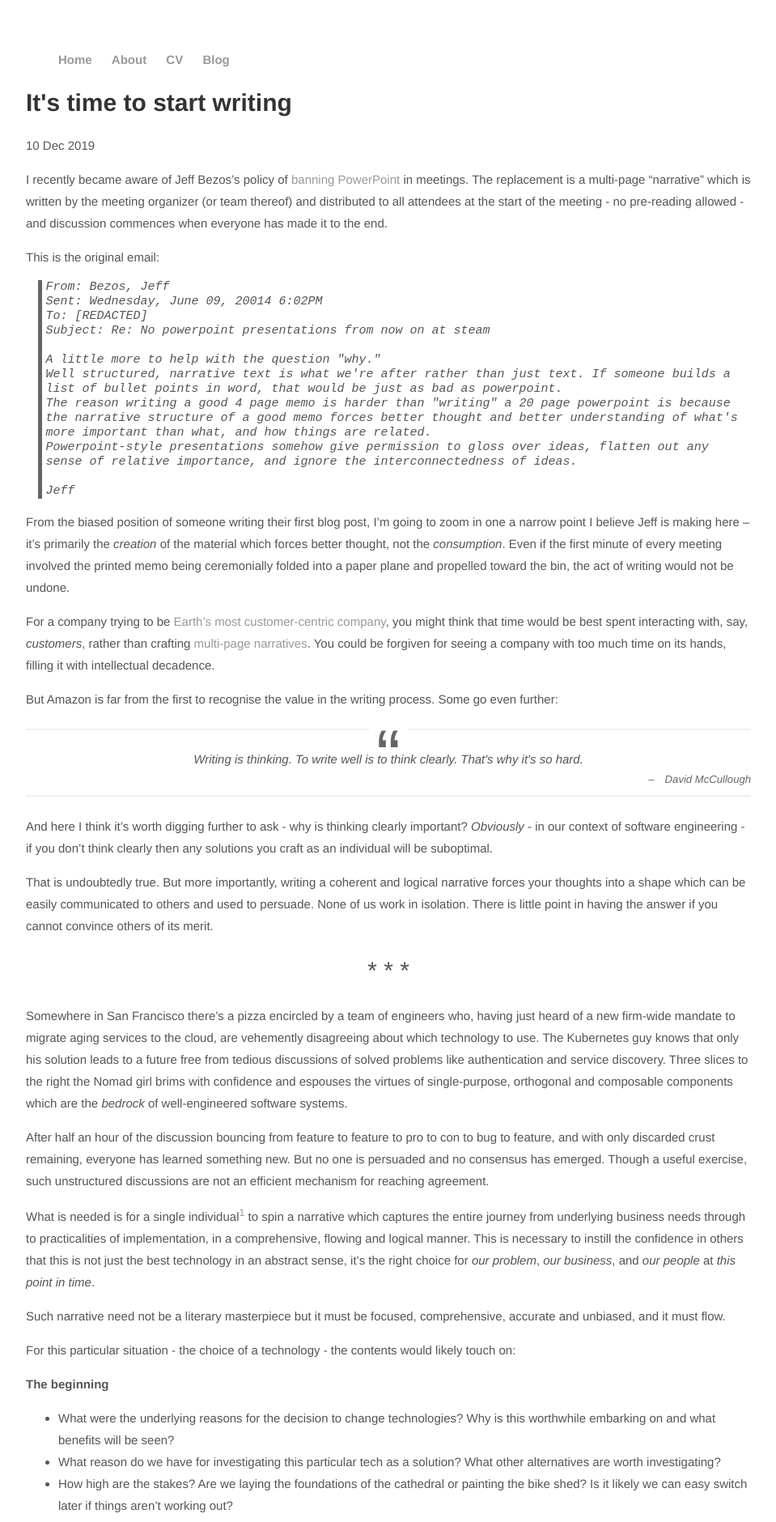
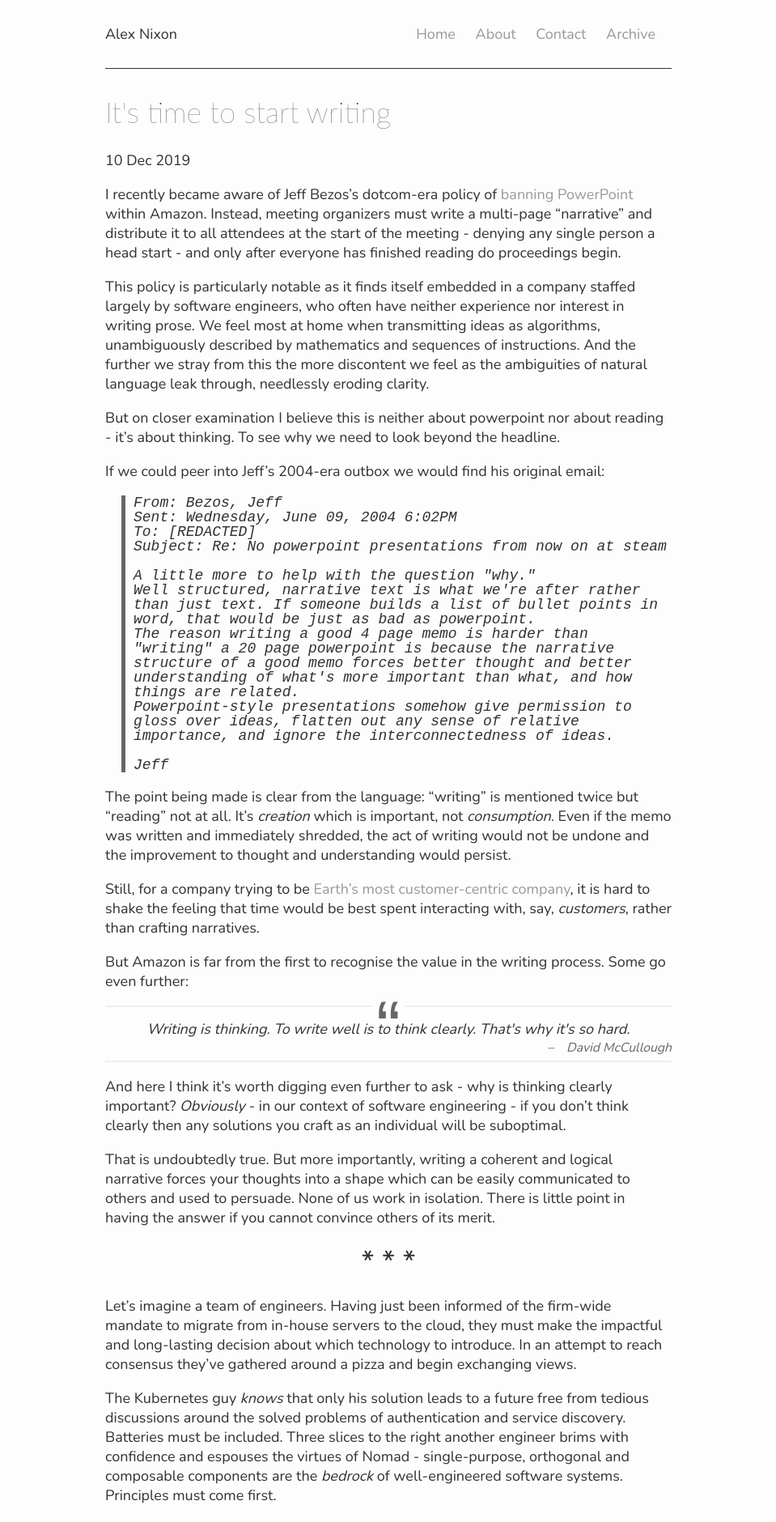
Before and after one commit to alexnixon/alexnixon.github.io, a Jekyll site: the page built from _posts/2019-12-10-introduction.md, in a window 1280 px wide. Shown: the top 1880 px of the page at 81% size, without its empty margins (160-1119 px from the left). Built offline with Jekyll 4.4.1, drawn with Linux system fonts in a browser that asks for light colours; comment, search, counter and statistics services are not loaded; some of the changed text lies outside the part shown.

Commit message:
Big changes

```diff
--- a/_config.yml
+++ b/_config.yml
@@ -1,2 +1,5 @@
 name: Alex Nixon
 markdown: kramdown
+include: ['_pages']
+sass:
+  style: compact
--- a/_layouts/default.html
+++ b/_layouts/default.html
@@ -2,19 +2,28 @@
   <html>
     <head>
       <title>{{ page.title }}</title>
-			<!-- link to main stylesheet -->
+      <link href="https://fonts.googleapis.com/css?family=Alegreya+Sans&display=swap" rel="stylesheet">
+      <link href="https://fonts.googleapis.com/css?family=Nunito&display=swap" rel="stylesheet">
       <link rel="stylesheet" type="text/css" href="/css/main.css">
+
+      <meta name="viewport" content="width=device-width, initial-scale=1">
       <script async defer src="https://buttons.github.io/buttons.js"></script>
+      <script type="text/javascript" src="https://platform.linkedin.com/badges/js/profile.js" async defer></script>
     </head>
     <body>
+      <header>
         <nav>
+          <div class="logo">
+            Alex Nixon
+          </div>
           <ul>
             <li><a href="/">Home</a></li>
             <li><a href="/about">About</a></li>
-	        		<li><a href="/cv">CV</a></li>
-	        		<li><a href="/blog">Blog</a></li>
+            <li><a href="/contact">Contact</a></li>
+            <li><a href="/archive">Archive</a></li>
           </ul>
         </nav>
+      </header>
       <div class="container">
 
       {{ content }}
@@ -22,6 +31,7 @@
       </div><!-- /.container -->
       <footer>
         <ul>
+          <li>© Copyright 2019 Alex Nixon</li>
           <li><a href="https://twitter.com/alexnixon_uk?ref_src=twsrc%5Etfw" class="twitter-follow-button" data-show-count="false">Follow @alexnixon_uk</a><script async src="https://platform.twitter.com/widgets.js" charset="utf-8"></script></li>
           <li><a class="github-button" href="https://github.com/alexnixon" aria-label="Follow @alexnixon on GitHub">Follow @alexnixon</a></li>
         </ul>
--- a/_layouts/post.html
+++ b/_layouts/post.html
@@ -1,9 +1,46 @@
 ---
 layout: default
 ---
-<h1>{{ page.title }}</h1>
-<p class="meta">{{ page.date | date_to_string }}</p>
+<div class="post">
+  <h1>{{ page.title }}</h1>
+  <p class="meta">{{ page.date | date_to_string }}</p>
 
-<div class="post">
-  {{ content }}
+  <div class="post_content">
+    {{ content }}
+  </div>
+
 </div>
+
+<hr/>
+
+<div class="email-signup">
+  <h3>Before you go...</h3>
+  <p class="email-signup-text">
+    Like this article? Sign up to receive a brief email whenever I write something new.
+  </p>
+
+  <!-- Begin Mailchimp Signup Form -->
+  <link href="//cdn-images.mailchimp.com/embedcode/horizontal-slim-10_7.css" rel="stylesheet" type="text/css">
+  <style type="text/css">
+    #mc_embed_signup{background:#fff; clear:left; font:14px Helvetica,Arial,sans-serif; width:100%;}
+    /* Add your own Mailchimp form style overrides in your site stylesheet or in this style block.
+       We recommend moving this block and the preceding CSS link to the HEAD of your HTML file. */
+  </style>
+  <div id="mc_embed_signup">
+  <form action="https://github.us4.list-manage.com/subscribe/post?u=b53f1ef928e49420d5a3c8cdc&amp;id=ff7c9d912b" method="post" id="mc-embedded-subscribe-form" name="mc-embedded-subscribe-form" class="validate" target="_blank" novalidate>
+      <div id="mc_embed_signup_scroll">
+
+    <input type="email" value="" name="EMAIL" class="email" id="mce-EMAIL" placeholder="email address" required>
+      <!-- real people should not fill this in and expect good things - do not remove this or risk form bot signups-->
+      <div style="position: absolute; left: -5000px;" aria-hidden="true"><input type="text" name="b_b53f1ef928e49420d5a3c8cdc_ff7c9d912b" tabindex="-1" value=""></div>
+      <div class="clear"><input type="submit" value="Subscribe" name="subscribe" id="mc-embedded-subscribe" class="button"></div>
+      </div>
+  </form>
+  </div>
+
+<!--End mc_embed_signup-->
+
+  <p class="email-signup-text">
+    No spam, ever. Unsubscribe any time.
+  </p>
+</div>
--- /dev/null
+++ b/_pages/about.md
@@ -0,0 +1,27 @@
+---
+layout: page
+title: About
+permalink: /about/
+---
+
+The author
+----------
+I'm a technologist. For the first ~5 years of my career I worked at a then-startup called [SwiftKey](http://www.swiftkey.com). I joined very early on and worked on...a ton of things, from low-level C++ optimization all the way up to building initial cloud services for bulk language processing, and everything in between.
+
+I then moved to a quantitative hedge fund called [GSA Capital](www.gsacapital.com) and stayed for the next five years. Such companies contain a huge amount of software and it's not always easy to explain to outsiders what it all does, but it's probably accurate to call my slice a combination of middle-office data management and multi-asset-class trade executions. It's much more interesting than it sounds, I promise.
+
+On the technology side I consider myself a back-end generalist. But in the last few years I've spent quite a while making the JVM do what I want - whether that's functional programming with Scala, optimizing latency with Java, or just...*having fun* with Clojure.
+
+Right now I have some free time, so I'm learning Haskell.
+
+<img src="/img/face.jpg" class="profile-pic" />
+
+The blog
+--------
+This blog is spilling out of my fingers partly because I find writing enjoyable, partly out of vanity and the vague hope I can contribute something of value, and partly because if my thoughts are wrong then I'd rather find out sooner than later. And you certainly can't be Wrong On The Internet for long before someone tells you about it.
+
+
+The blog will likely be very low volume. I'll try stick to programming and technology but I might venture off if I find myself with coherent thoughts on some other subject.
+
+
+Feel free to shout at me on Twitter.
--- /dev/null
+++ b/_pages/contact.md
@@ -0,0 +1,15 @@
+---
+layout: page
+title: Contact
+permalink: /contact/
+---
+
+I'm always happy when people get in touch - if you're in doubt, hit send! My address is `alex.nixon.88` at the gmail domain. Email is my preferred method of communication, but you should also be able to reach me via Twitter.
+
+I try to reply to all emails but if I miss one then don't take it personally - I'm either busy or just failing to manage my inbox.
+
+Things which I'd love receiving:
+- Articles you've written or read and found interesting on software engineering, technology, or finance
+- Feedback on anything I've written
+- Invitations to chat about any aspect of software - even in person (I'm based in London)
+- Anything else technology related!
--- a/_posts/2019-12-10-introduction.md
+++ b/_posts/2019-12-10-introduction.md
@@ -1,16 +1,21 @@
 ---
 layout: post
 title: "It's time to start writing"
+teaser: "In 2004, Amazon's Jeff Bezos instructed a firm-wide ban on powerpoint. Starting from there, I explore how software engineers can use writing to increase their effectiveness."
 date: 2019-12-10
 ---
 
-I recently became aware of Jeff Bezos's policy of [banning PowerPoint](https://web.archive.org/web/20150730231457/https://blog.hirevue.com/sales/what-i-learned-from-jeff-bezos-about-sales-management) in meetings. The replacement is a multi-page "narrative" which is written by the meeting organizer (or team thereof) and distributed to all attendees at the start of the meeting - no pre-reading allowed - and discussion commences when everyone has made it to the end.
+I recently became aware of Jeff Bezos's dotcom-era policy of [banning PowerPoint](https://web.archive.org/web/20150730231457/https://blog.hirevue.com/sales/what-i-learned-from-jeff-bezos-about-sales-management) within Amazon. Instead, meeting organizers must write a multi-page "narrative" and distribute it to all attendees at the start of the meeting - denying any single person a head start - and only after everyone has finished reading do proceedings begin.
 
-This is the original email:
+This policy is particularly notable as it finds itself embedded in a company staffed largely by software engineers, who often have neither experience nor interest in writing prose. We feel most at home when transmitting ideas as algorithms, unambiguously described by mathematics and sequences of instructions. And the further we stray from this the more discontent we feel as the ambiguities of natural language leak through, needlessly eroding clarity.
+
+But on closer examination I believe this is neither about powerpoint nor about reading - it's about thinking. To see why we need to look beyond the headline.
+
+If we could peer into Jeff's 2004-era outbox we would find his original email:
 
 <div class="emailquote">
 From: Bezos, Jeff <br />
-Sent: Wednesday, June 09, 20014 6:02PM <br />
+Sent: Wednesday, June 09, 2004 6:02PM <br />
 To: [REDACTED] <br />
 Subject: Re: No powerpoint presentations from now on at steam <br />
 <br />
@@ -22,54 +27,59 @@
 Jeff
 </div>
 
-From the biased position of someone writing their first blog post, I'm going to zoom in one a narrow point I believe Jeff is making here – it's primarily the *creation* of the material which forces better thought, not the *consumption*. Even if the first minute of every meeting involved the printed memo being ceremonially folded into a paper plane and propelled toward the bin, the act of writing would not be undone.
+The point being made is clear from the language: "writing" is mentioned twice but "reading" not at all. It's  *creation* which is important, not *consumption*. Even if the memo was written and immediately shredded, the act of writing would not be undone and the improvement to thought and understanding would persist.
 
-For a company trying to be [Earth's most customer-centric company](https://www.amazon.jobs/en/working/working-amazon), you might think that time would be best spent interacting with, say, *customers*, rather than crafting [multi-page narratives](https://www.sec.gov/Archives/edgar/data/1018724/000119312518121161/d456916dex991.htm). You could be forgiven for seeing a company with too much time on its hands, filling it with intellectual decadence.
+Still, for a company trying to be [Earth's most customer-centric company](https://www.amazon.jobs/en/working/working-amazon), it is hard to shake the feeling that time would be best spent interacting with, say, *customers*, rather than crafting narratives.
 
 But Amazon is far from the first to recognise the value in the writing process. Some go even further:
 
 <blockquote cite="David McCullough">Writing is thinking. To write well is to think clearly. That's why it's so hard.</blockquote>
 
-And here I think it's worth digging further to ask - why is thinking clearly important? *Obviously* - in our context of software engineering - if you don't think clearly then any solutions you craft as an individual will be suboptimal.
+And here I think it's worth digging even further to ask - why is thinking clearly important? *Obviously* - in our context of software engineering - if you don't think clearly then any solutions you craft as an individual will be suboptimal.
 
 That is undoubtedly true. But more importantly, writing a coherent and logical narrative forces your thoughts into a shape which can be easily communicated to others and used to persuade. None of us work in isolation. There is little point in having the answer if you cannot convince others of its merit.
 
 <div class="centered">* * *</div>
 
-Somewhere in San Francisco there's a pizza encircled by a team of engineers who, having just heard of a new firm-wide mandate to migrate aging services to the cloud, are vehemently disagreeing about which technology to use. The Kubernetes guy knows that only his solution leads to a future free from tedious discussions of solved problems like authentication and service discovery. Three slices to the right the Nomad girl brims with confidence and espouses the virtues of single-purpose, orthogonal and composable components which are the *bedrock* of well-engineered software systems.
+Let's imagine a team of engineers. Having just been informed of the firm-wide mandate to migrate from in-house servers to the cloud, they must make the impactful and long-lasting decision about which technology to introduce. In an attempt to reach consensus they've gathered around a pizza and begin exchanging views.
 
-After half an hour of the discussion bouncing from feature to feature to pro to con to bug to feature, and with only discarded crust remaining, everyone has learned something new. But no one is persuaded and no consensus has emerged. Though a useful exercise, such unstructured discussions are not an efficient mechanism for reaching agreement.
+The Kubernetes guy *knows* that only his solution leads to a future free from tedious discussions around the solved problems of authentication and service discovery. Batteries must be included. Three slices to the right another engineer brims with confidence and espouses the virtues of Nomad - single-purpose, orthogonal and composable components are the *bedrock* of well-engineered software systems. Principles must come first.
 
-What is needed is for a single individual[^1] to spin a narrative which captures the entire journey from underlying business needs through to practicalities of implementation, in a comprehensive, flowing and logical manner. This is necessary to instill the confidence in others that this is not just the best technology in an abstract sense, it's the right choice for *our problem*, *our business*, and *our people* at *this point in time*.
+After an hour of discussion bouncing from feature to feature to pro to con to bug to feature, everyone has learned something new. But no one is persuaded and no consensus has emerged. Though useful for knowledge exchange, such unstructured discussions are not an efficient mechanism for reaching agreement.
 
-[^1]: more precisely I'd say *at least one* individual. If multiple people had conflicting initial thoughts then I would advocate they each produce their own narrative then bring them together with an [adversarial](https://en.wikipedia.org/wiki/Adversarial_process) approach, though that may not be suitable for all teams.
+What is needed to break the stalemate is for a single individual[^1] to spin a narrative which captures the journey from business need through to practicalities of implementation, in a comprehensive, flowing and logical manner. This would be persuasive - it would instill in others the confidence that this is not just the best technology in an abstract sense, it's the right choice for *our problem*, *our business*, and *our people* at *this point in time*.
 
-Such narrative need not be a literary masterpiece but it must be focused, comprehensive, accurate and unbiased, and it must flow.
+It would be useful for others to read this. But even if they didn't, the newfound clarity of mind of the creator would allow them to make an argument persuasive enough to break the stalemate of ideas.
 
-For this particular situation - the choice of a technology - the contents would likely touch on:
+[^1]: more precisely I'd say *at least one* individual. If multiple people had conflicting initial thoughts then I would advocate they each produce their own narrative then bring them together with an [adversarial](https://en.wikipedia.org/wiki/Adversarial_process) approach, provided this fits in with the culture.
+
+For this particular situation - the choice of a technology - the writer will likely have thought about and touched on:
 
 **The beginning**
 
 - What were the underlying reasons for the decision to change technologies? Why is this worthwhile embarking on and what benefits will be seen?
 - What reason do we have for investigating this particular tech as a solution? What other alternatives are worth investigating?
-- How high are the stakes? Are we laying the foundations of the cathedral or painting the bike shed? Is it likely we can easy switch later if things aren't working out?
+- How high are the stakes? Are we laying the foundations of the cathedral or painting the bike shed? Can we easily switch later if things aren't working out?
 
 **The middle**
 
 - Does the tech being suggested have a mission statement or core guiding principles? How does that tie in with our problem and philosophy?
 - If we roll with it, what's the end goal? When implementation is complete, what does the world look like?
 - How might we get from where we are to where we want to be with minimal disruption? What might the transition period look like? How long, roughly?
-- Are there any major unknowns or risks? Any existing in-house expertise? How do we have confidence there are none more outstanding? What steps might we take to reduce them? Play the devil's advocate and identify any and all flaws and address them head-on.
+- Do we have any existing in-house expertise?
+- Are there any risks? What steps might we take to reduce them? Any [unknown unknowns](https://en.wikipedia.org/wiki/There_are_known_knowns)?
 - In what ways might this solution fare better than the alternative(s)?
 - In what ways might the alternative(s) fare better than this?
 
 **The end**
-- Relating back to the underlying business needs and all key points we've identified so far, why is this the best option?
+- Relate back to the underlying business needs and sum up with a recommendation, explaining why this the best option
 
-In this case, the technical content of the narrative would overlap substantially with a technical design document. But whereas a TDD is an end in itself, the physical output of this writing is merely a pleasant side-effect. The real output is the story left in the mind of the author. The process of organising thoughts into flowing natural language results in a deep understanding that translates into an ability to adapt the story at a moments notice to a level appropriate for convincing anyone of its merit, regardless of their level of technical expertise or involvement in discussions so far.
+In this case, the content of the narrative would overlap substantially with a technical design document. But whereas a TDD is an end in itself, the physical output of this writing is a pleasant side-effect. What matters are the organised thoughts left in the mind of the author. Like riding a bike, having competently translated them into natural language once before they will forever have the ability to do so again, orally and in real-time, adapting at a moments notice to a level appropriate for any audience regardless of their familiarity with the subject.
 
-And where a TDD is specialised tool, narratives are general. They scale. From the narrowest of technical issues up to the most fundamental questions of the vision and purpose of the company as a whole, there are no problems which resist clear-thinking.
+And unlike specialised tools, narratives are general. They scale. From the narrowest of technical issues up to the most fundamental question of the mission and purpose of the company as a whole, there are no problems which resist clear-thinking.
 
+<!--
 <div class="centered">* * *</div>
 
 On reflection I find it slighly amusing that what I intended on being a brief introductory blog post has ended up as a slightly rambling justification as to why *if no one reads anything I write well it doesn't matter anyway*. I feel like my fragile ego owes me an apology for taking up so much screen space.
+-->
--- a/css/main.css
+++ /dev/null
@@ -1,97 +0,0 @@
-body {
-  margin: 60px auto;
-  width: 70%;
-  font-family: "Merriweather", "Helvetica Neue", Arial, sans-serif;
-  font-size: 15px;
-  line-height: 1.8;
-  color: #555;
-  background-color: #fff;
-}
-
-blockquote {
-  display: block;
-  border-width: 2px 0;
-  border-style: solid;
-  border-color: #eee;
-  padding: 1.5em 0 0.5em;
-  margin: 1.5em 0;
-  position: relative;
-  text-align: center;
-  font-style: italic;
-}
-
-blockquote:before {
-  content: '\201C';
-  position: absolute;
-  top: 0em;
-  left: 50%;
-  transform: translate(-50%, -50%);
-  background: #fff;
-  width: 3rem;
-  height: 2rem;
-  font: 6em/1.08em 'PT Sans', sans-serif;
-  color: #666;
-  text-align: center;
-}
-
-blockquote:after {
-  content: "\2013 \2003" attr(cite);
-  display: block;
-  text-align: right;
-  font-size: 0.875em;
-  color: #666;
-}
-
-nav ul, footer ul {
-    list-style: none;
-    font-weight: bold;
-}
-nav ul li, footer ul li {
-    display: inline;
-    margin-right: 20px;
-}
-a {
-    text-decoration: none;
-    color: #999;
-}
-a:hover {
-    text-decoration: underline;
-}
-h1 {
-  font-family: "Montserrat", "Helvetica Neue", Arial, sans-serif;
-  font-weight: 700;
-  line-height: 1.3;
-  color: #333;
-}
-
-footer {
-    border-top: 1px solid #d5d5d5;
-    font-size: .8em;
-}
-
-ul.posts {
-    margin: 20px auto 40px;
-    font-size: 1.5em;
-}
-
-ul.posts li {
-    list-style: none;
-}
-
-.centered {
-    text-align: center;
-	font-size: 2em;
-}
-
-.emailquote {
-	margin-left: 1em;
-	font-family: monospace;
-	font-style: italic;
-	padding-left: 0.3em;
-	line-height: 1.2em;
-	border-left: 5px solid #666;
-}
-
-.footnotes {
-	font-size: small;
-}
--- /dev/null
+++ b/css/main.scss
@@ -0,0 +1,148 @@
+---
+---
+
+html {
+  font-size: 62.5%;
+  font-family: 'Nunito', sans-serif;
+  font-weight: lighter;
+}
+
+header {
+  margin: 0 0 3rem;
+  padding: 1.2rem 0;
+  border-bottom:0.133rem solid #333
+}
+
+body {
+  width: 70rem;
+  margin: 0 auto;
+  font-size: 1.8rem;
+  color: rgba(18,18,18,.87);
+  background-color: #fdfdfd;
+}
+
+blockquote {
+  display: block;
+  border-width: 0.2rem 0;
+  border-style: solid;
+  border-color: #eee;
+  padding: 1.5rem 0 0.5rem;
+  margin: 1.5rem 0;
+  position: relative;
+  text-align: center;
+  font-style: italic;
+
+  &:before {
+    content: '\201C';
+    position: absolute;
+    top: 0rem;
+    left: 50%;
+    transform: translate(-50%, -50%);
+    background: #fdfdfd;
+    width: 4rem;
+    height: 4rem;
+    margin: 0;
+    padding: 0;
+    font: 5em/1em 'PT Sans', sans-serif;
+    color: #666;
+    text-align: center;
+  }
+
+  &:after {
+    content: "\2013 \2003" attr(cite);
+    display: block;
+    text-align: right;
+    font-size: 0.875em;
+    color: #666;
+  }
+}
+
+header .logo {
+  float: left;
+}
+
+nav {
+  text-align:right
+}
+
+nav ul, footer ul {
+    list-style: none;
+    font-weight: lighter;
+}
+nav ul li, footer ul li {
+    display: inline;
+    margin-right: 2rem;
+}
+a {
+    text-decoration: none;
+    color: #999;
+}
+a:hover {
+    text-decoration: underline;
+}
+h1 {
+  font-family: "Lato","Ubuntu",sans-serif;
+  font-weight: lighter;
+  line-height: 1.3;
+  color: #333;
+}
+
+footer {
+  border-top: 1px solid #d5d5d5;
+  font-size: .8em;
+  text-align: center;
+}
+
+ul.posts {
+  margin: 20px auto 40px;
+  font-size: 1.5em;
+}
+
+ul.posts li {
+    list-style: none;
+}
+
+.centered {
+  text-align: center;
+	font-size: 2em;
+}
+
+.emailquote {
+	margin-left: 2rem;
+	font-family: monospace;
+	font-style: italic;
+	padding-left: 1rem;
+	line-height: 1.8rem;
+	border-left: 0.5rem solid #666;
+}
+
+.post {
+  margin-bottom: 5rem;
+}
+
+.email-signup {
+  text-align: center;
+
+  h3 {
+    font-weight: lighter;
+  }
+  p {
+    font-weight: 50 !important;
+  }
+}
+
+.profile-pic {
+  border-radius: 50%;
+  width: 10em;
+  height: 10em;
+  margin: auto;
+  display: block;
+}
+
+.footnotes {
+	font-size: small;
+}
+
+.post-list h1 {
+  margin-bottom: 0;
+}
```
Also changed, not shown: _layouts/page.html (added, +7 -0 lines), _pages/archive.html (added, +13 -0 lines), _posts/2019-12-20-something-else.md (added, +6 -0 lines), blog/index.html (deleted, +0 -11 lines), index.html (deleted, +0 -8 lines), index.md (added, +15 -0 lines), img/face.jpg (added), 1 other file. Lines whose indentation alone changed are shown as unchanged.
